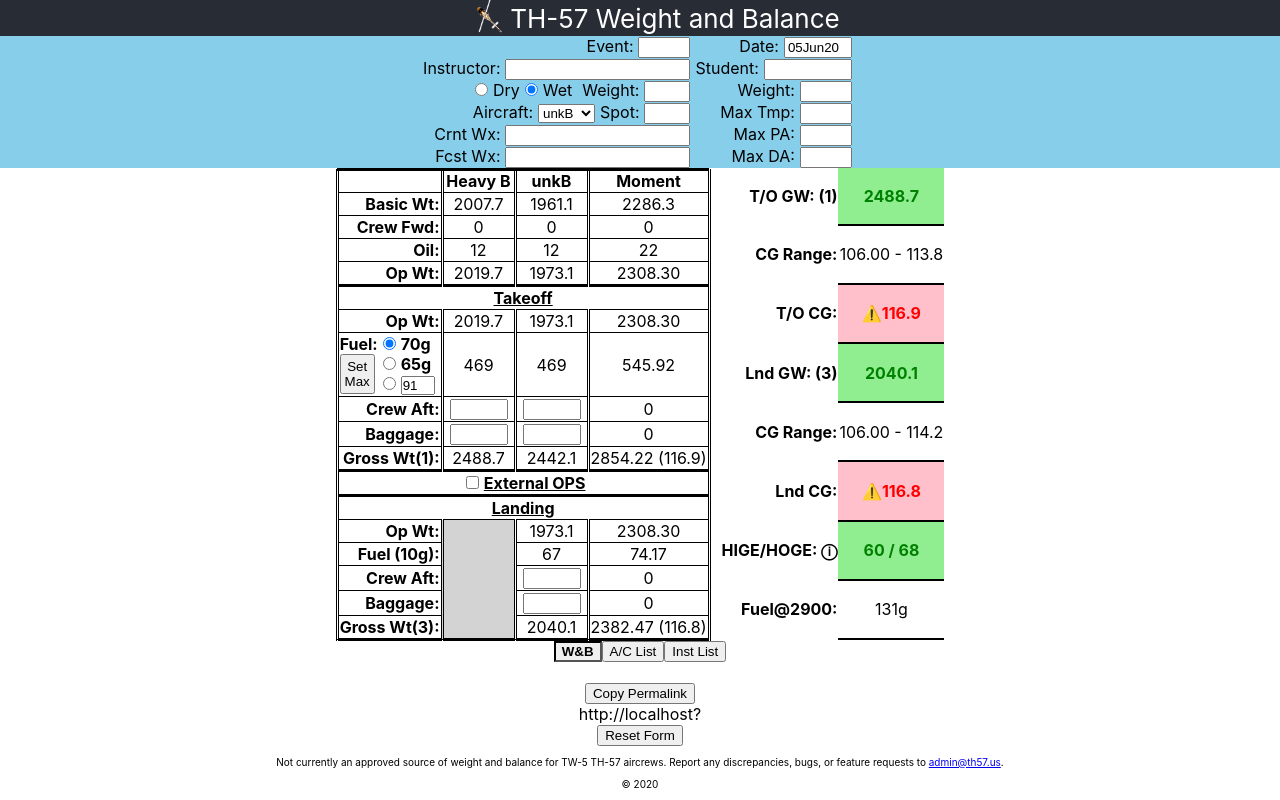
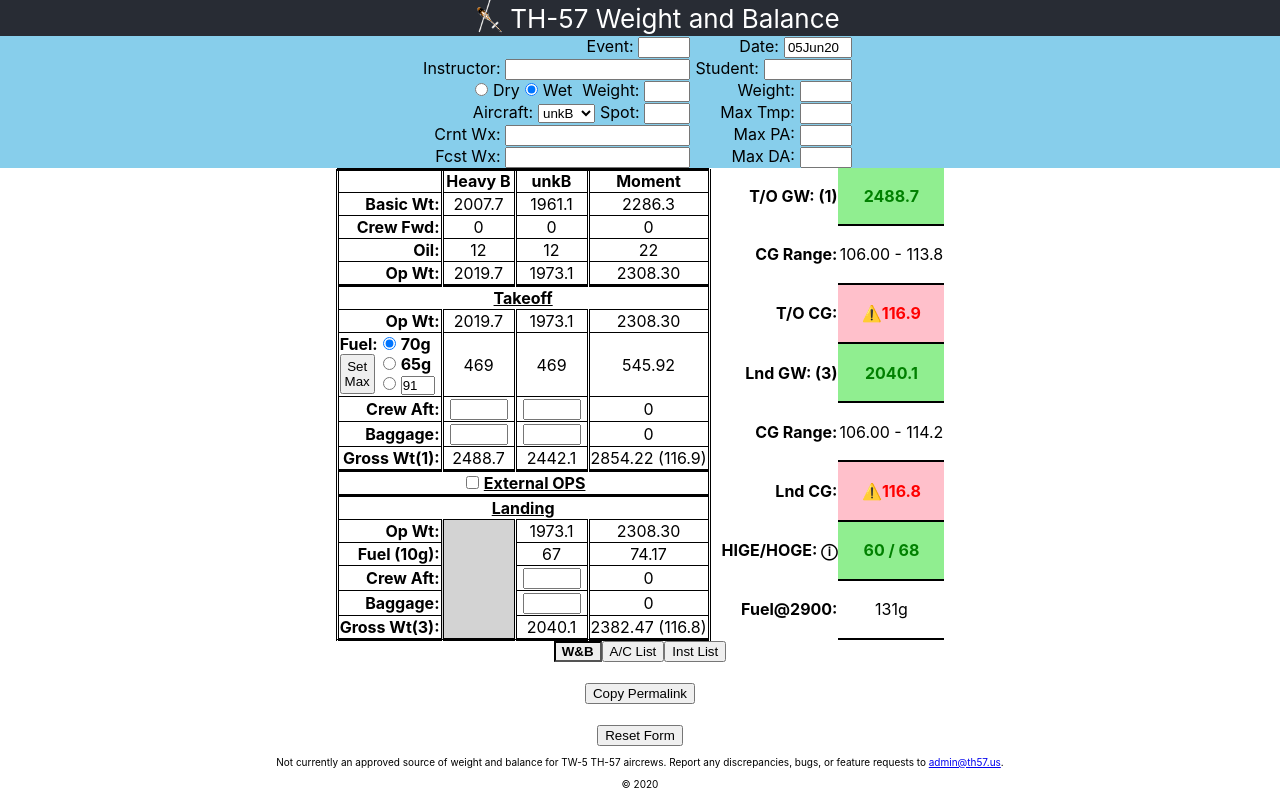
Before and after one commit to began91/th57, a React (Create React App) app: page / in a window 1280 px wide. Built offline with nearby package versions, Linux system fonts and the light colour scheme.

Commit message:
Update README

```diff
--- a/src/App.css
+++ b/src/App.css
@@ -77,3 +77,7 @@ footer p {
   border-style: inset;
   font-weight: bold;
 }
+
+.url {
+  display: none;
+}
--- a/src/App.js
+++ b/src/App.js
@@ -94,7 +94,7 @@ class App extends React.Component {
           <button>Copy Permalink</button>
         </CopyToClipboard>
         <br/>
-        {this.props.url}
+        <div className="url">{this.props.url}</div>
         <br/>
         <button onClick={this.resetForm}>Reset Form</button>
         <footer>
```
Also changed, not shown: 1 other file (tests, documents, lock files or other folders).
